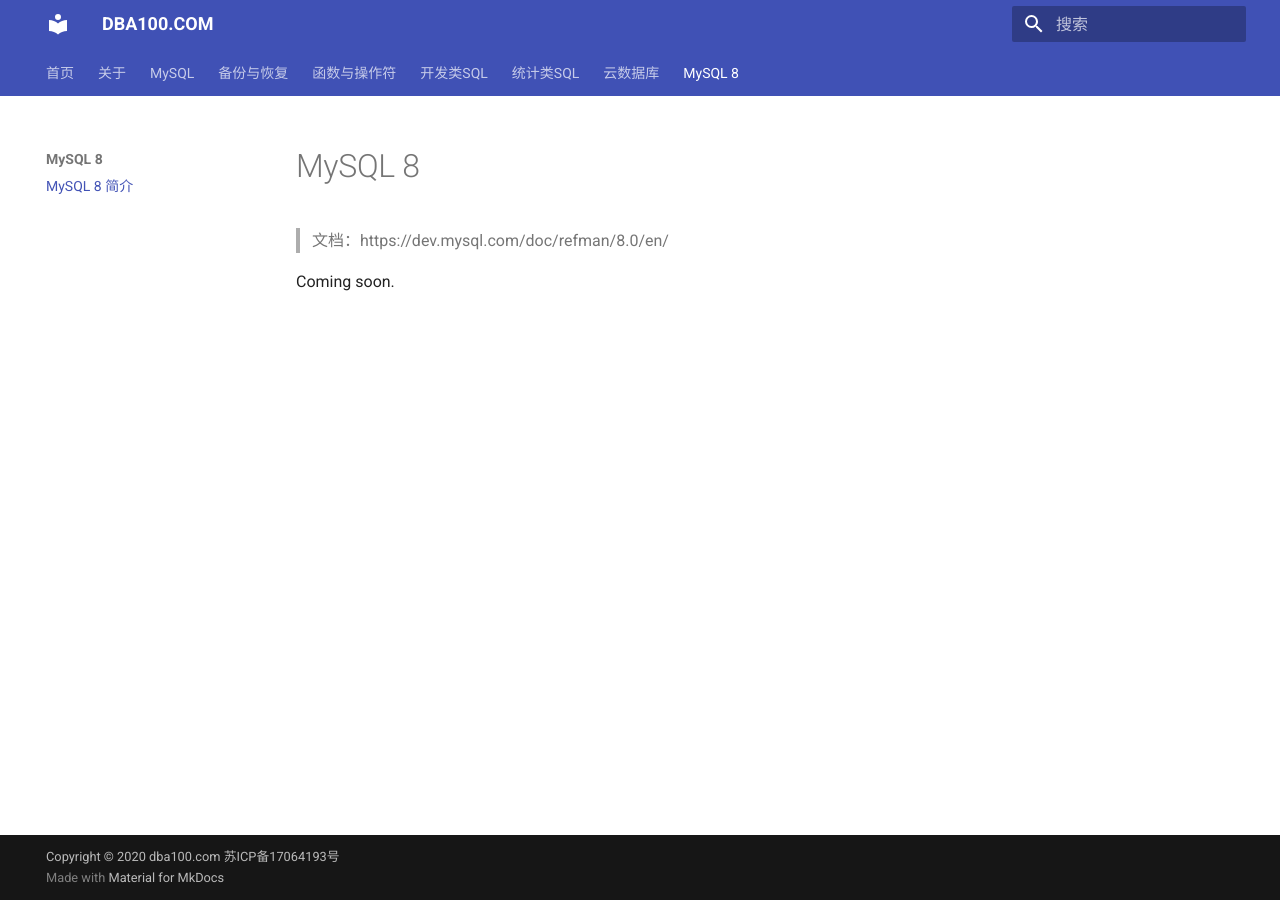
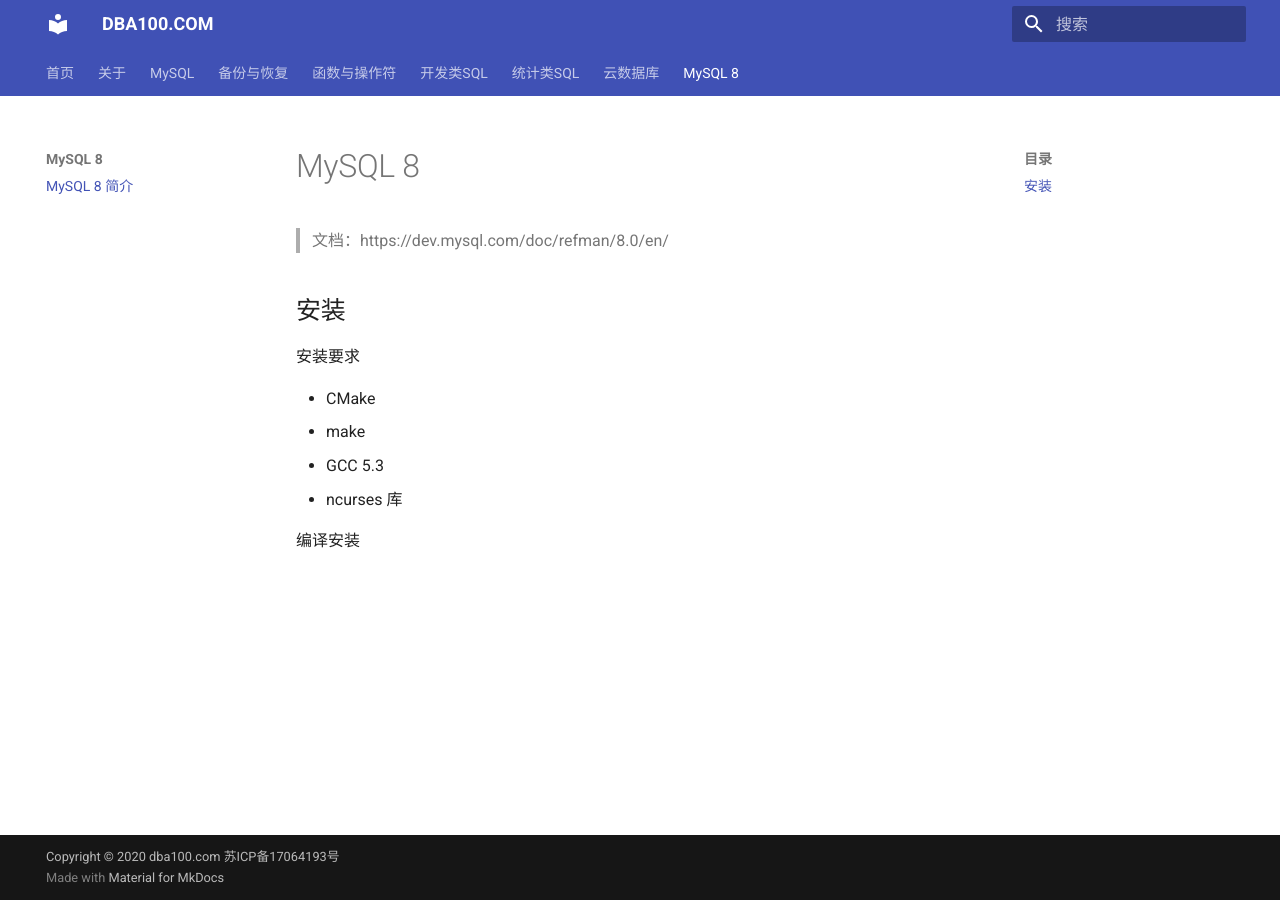
Before and after one commit to duliang123/dba100, an MkDocs documentation site: the page built from docs/mysql8/index.md, in a window 1280 px wide. Built offline with MkDocs 1.6.1 and Material for MkDocs 9.7.7, drawn with Linux system fonts in a browser that asks for light colours.

Commit message:
Update index.md

```diff
--- a/docs/mysql8/index.md
+++ b/docs/mysql8/index.md
@@ -2,4 +2,14 @@
 
 > 文档：https://dev.mysql.com/doc/refman/8.0/en/
 
-Coming soon.
+
+## 安装
+
+安装要求
+
+* CMake
+* make
+* GCC 5.3
+* ncurses 库
+
+编译安装
```
